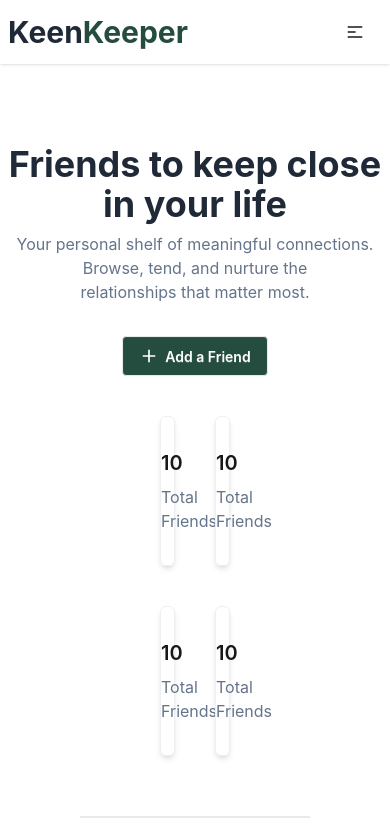
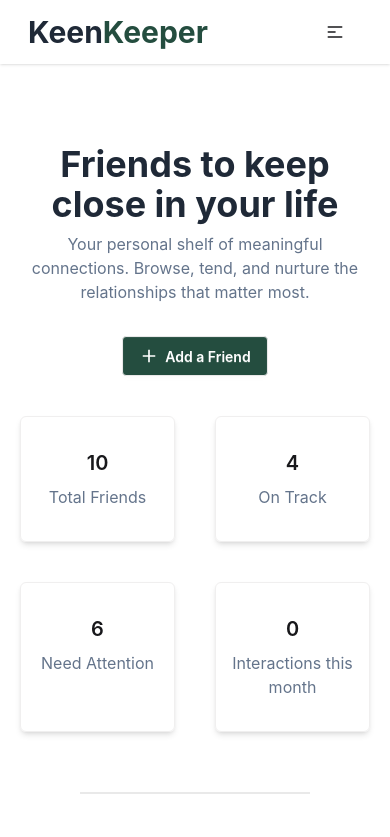
Before and after one commit to rohan-bhau/keen-keeper2, a Next.js app: page / in a window 390 px wide. Shown: the top 837 px of the page. Built offline with nearby package versions, Linux system fonts and the light colour scheme.

Commit message:
responsive for mobile view

```diff
--- a/src/app/timeline/page.jsx
+++ b/src/app/timeline/page.jsx
@@ -2,7 +2,7 @@ import TimelineCardPage from "@/ui/TimelineCard/TimelineCardPage"
 
 const TimelinePage = () => {
   return (
-    <div className='container mx-auto px-20 py-20'>
+    <div className='container mx-auto px-5 md:px-20 py-20'>
       <h2 className="text-4xl font-bold mb-6">Timeline</h2>
       <TimelineCardPage />
     </div>
--- a/src/comonents/Banner/Banner.jsx
+++ b/src/comonents/Banner/Banner.jsx
@@ -5,7 +5,7 @@ import { IoMdAdd } from "react-icons/io";
 
 const Banner = () => {
   return (
-    <div className="container mx-auto pt-20">
+    <div className="container mx-auto pt-20 px-5">
       <div className="text-center">
         <h2 className="text-4xl font-bold text-[#1F2937] mb-2">
           Friends to keep close in your life
--- a/src/comonents/Footer/Footer.jsx
+++ b/src/comonents/Footer/Footer.jsx
@@ -5,9 +5,9 @@ import { PiInstagramLogoFill } from "react-icons/pi";
 
 const Footer = () => {
   return (
-    <div className="bg-[#244D3F] text-center pt-20">
+    <div className="bg-[#244D3F] text-center pt-20 px-5">
       <div>
-        <h2 className="text-6xl font-bold text-[#ffffff] mb-4">KeenKeeper</h2>
+        <h2 className="text-4xl md:text-6xl font-bold text-[#ffffff] mb-4">KeenKeeper</h2>
         <p className="text-[#ffffff] mb-6 text-md">
           Your personal shelf of meaningful connections. Browse, tend, and
           nurture the relationships that matter most.
@@ -26,7 +26,7 @@ const Footer = () => {
         </ul>
       </div>
 
-      <div className="flex justify-between container mx-auto text-[#ffffff] border-t border-[#1A8862] p-6">
+      <div className="lg:flex justify-between container mx-auto text-[#ffffff] border-t border-[#1A8862] p-6">
         <p>&copy; 2026 KeenKeeper. All rights reserved.</p>
         <ul className="flex gap-3">
           <li className="hover:text-orange-500 cursor-pointer">
--- a/src/comonents/FriendsSection/FriendsSection.jsx
+++ b/src/comonents/FriendsSection/FriendsSection.jsx
@@ -18,7 +18,7 @@ const FriendsSection = () => {
     <div className="container mx-auto">
       <div className="mt-15 mb-10 border-t-2 border-[#e9e9e9] mx-20"></div>
 
-      <h2 className="px-20 font-bold text-3xl mb-4">Your Friends</h2>
+      <h2 className="px-5 lg:px-20 font-bold text-3xl mb-4">Your Friends</h2>
 
 
       {loading ? (
@@ -26,7 +26,7 @@ const FriendsSection = () => {
           <span className="loading loading-spinner text-error"></span>
         </div>
       ) : (
-        <div className="grid grid-cols-1 md:grid-cols-2 lg:grid-cols-4 gap-10 pb-15 px-20">
+        <div className="grid grid-cols-1 md:grid-cols-2 lg:grid-cols-4 gap-10 pb-15 px-5 lg:px-20">
           {friends.map((friend) => (
             <FriendsCard key={friend.id} friend={friend}></FriendsCard>
           ))}
--- a/src/comonents/Navbar/Navbar.jsx
+++ b/src/comonents/Navbar/Navbar.jsx
@@ -65,7 +65,7 @@ const Navbar = () => {
   );
 
   return (
-    <div className=" bg-base-100 shadow-sm ">
+    <div className=" bg-base-100 shadow-sm px-5">
       <div className="navbar container mx-auto">
         <div className="navbar-start">
           <Link href="/">
--- a/src/ui/StatsCard.jsx
+++ b/src/ui/StatsCard.jsx
@@ -1,25 +1,37 @@
 "use client";
+
+import { useTimeline } from '@/context/TimelineContext';
+import friends from '../../public/data.json';
 
 const StatsCard = () => {
   // const { friends, setFriends } = friendsData();
   // console.log(friends)
+
+  const totalFriends = friends.length
+  // const onTrackFriends = friends.filter(
+  //   (f) => f.status<= f.goal,
+  // ).length;
+  // const needAttention = totalFriends - onTrackFriends;
+
+const { timeline } = useTimeline();
+
   return (
-    <div className="grid grid-cols-2 lg:grid-cols-4 gap-10 px-40 mb-10">
+    <div className="grid grid-cols-2 lg:grid-cols-4 gap-10 lg:px-40 mb-10">
       <div className="border border-[hsl(0,2%,94%)] shadow-md rounded-md  py-8 text-center">
-        <h2 className="text-xl font-semibold mb-2">10</h2>
+        <h2 className="text-xl font-semibold mb-2">{totalFriends}</h2>
         <p className="text-[#64748B]">Total Friends</p>
       </div>
       <div className="border border-[hsl(0,2%,94%)] shadow-md rounded-md  py-8 text-center">
-        <h2 className="text-xl font-semibold mb-2">10</h2>
-        <p className="text-[#64748B]">Total Friends</p>
+        <h2 className="text-xl font-semibold mb-2">4</h2>
+        <p className="text-[#64748B]">On Track</p>
       </div>
       <div className="border border-[hsl(0,2%,94%)] shadow-md rounded-md  py-8 text-center">
-        <h2 className="text-xl font-semibold mb-2">10</h2>
-        <p className="text-[#64748B]">Total Friends</p>
+        <h2 className="text-xl font-semibold mb-2">6</h2>
+        <p className="text-[#64748B]">Need Attention</p>
       </div>
       <div className="border border-[hsl(0,2%,94%)] shadow-md rounded-md  py-8 text-center">
-        <h2 className="text-xl font-semibold mb-2">10</h2>
-        <p className="text-[#64748B]">Total Friends</p>
+        <h2 className="text-xl font-semibold mb-2">{ timeline.length}</h2>
+        <p className="text-[#64748B]">Interactions this month</p>
       </div>
     </div>
   );
```
